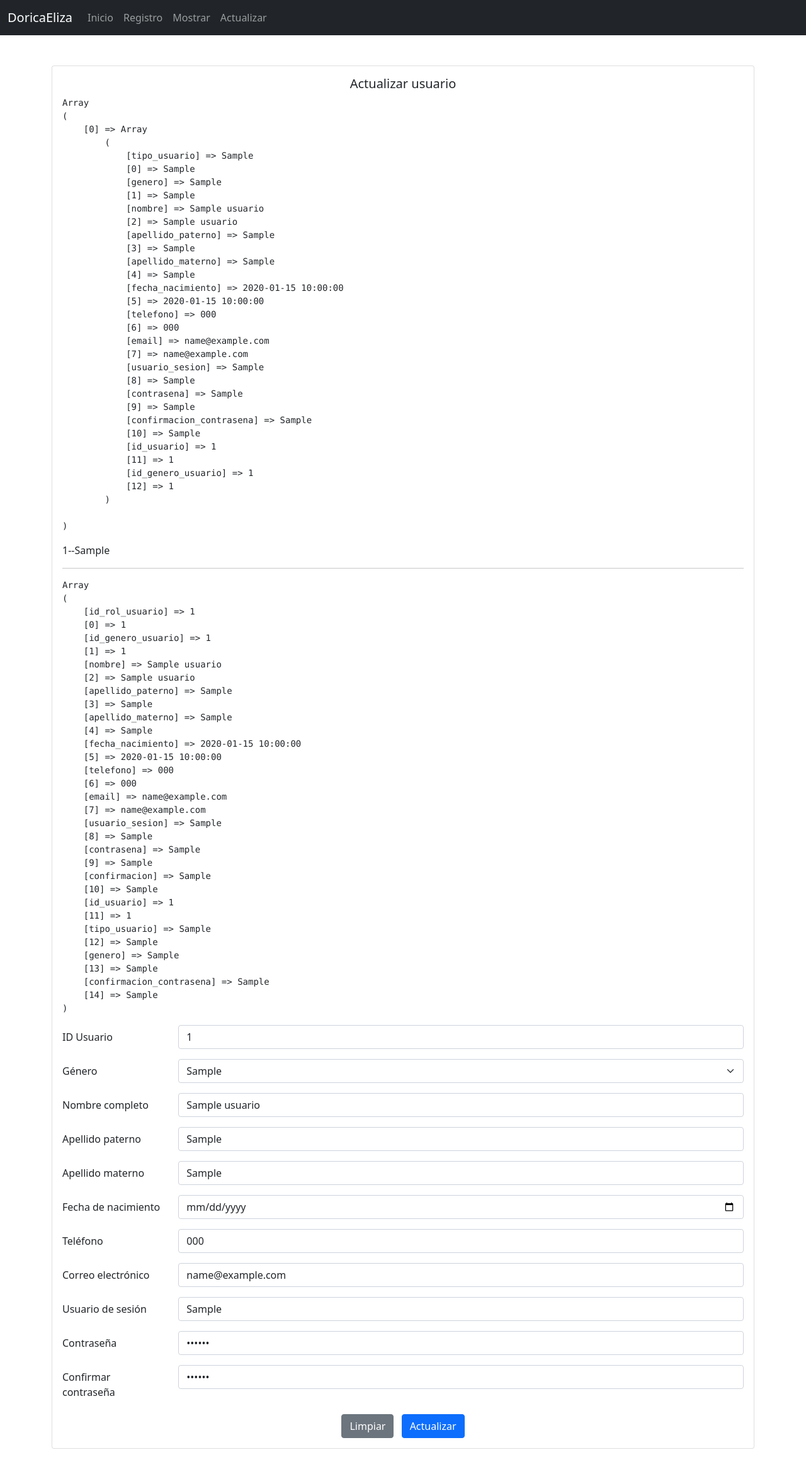
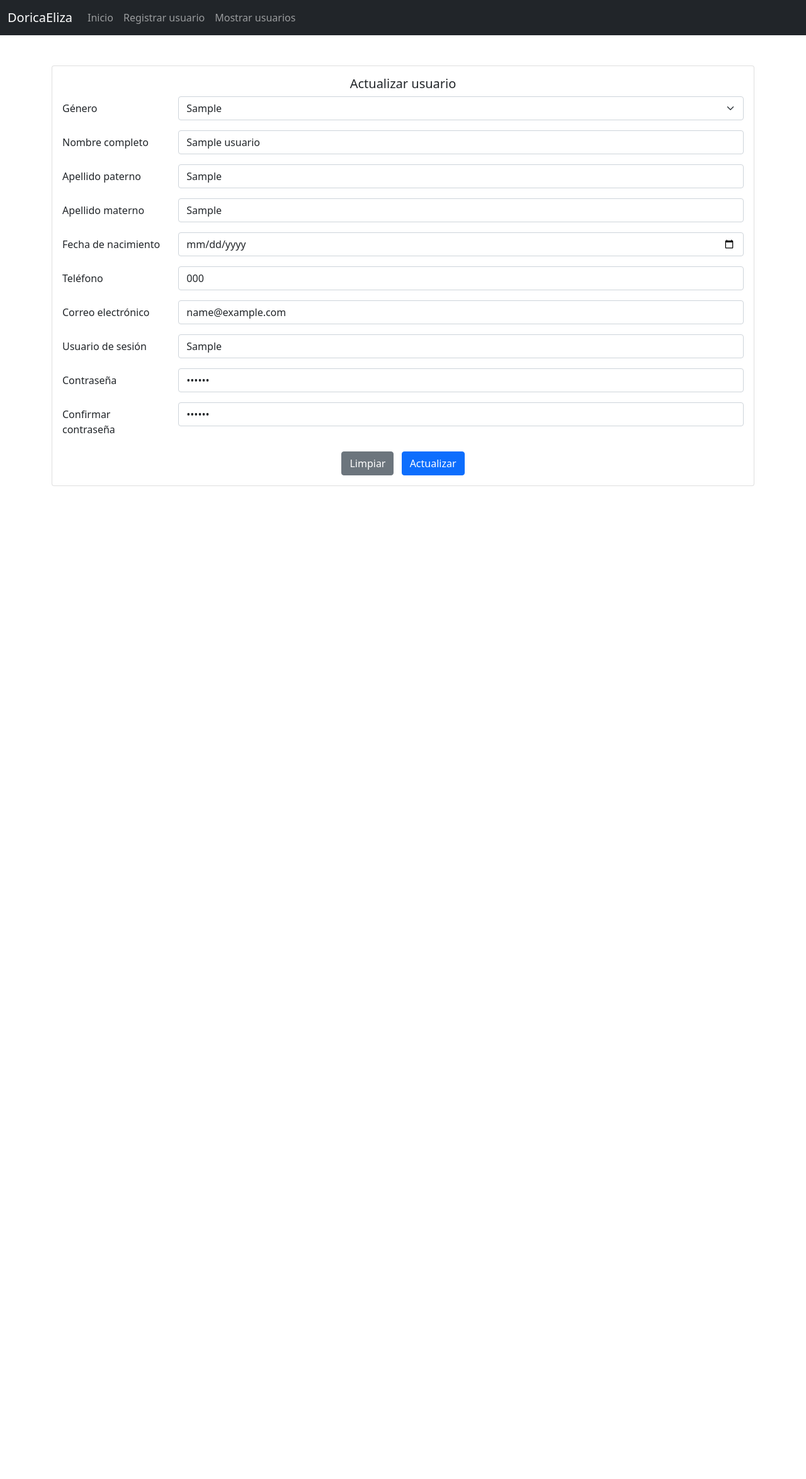
Before and after one commit to Fergalvarez/PDO, a PHP site: page /?action=editar_usuario&id=1 in a window 1280 px wide. Shown: the whole page at 63% size. After the commit the page ends 772 px from the top, so only its background shows below. Run offline with PHP 8.4, Linux system fonts and the light colour scheme; tables that the repository leaves empty or names only in its code hold one stand-in row (values such as "Sample post"); data that the repository does not hold is empty; some libraries are stand-ins or nearby versions.

Commit message:
Modify CRUD methods for user controller

```diff
--- a/controllers/UserController.php
+++ b/controllers/UserController.php
@@ -4,6 +4,7 @@ class UserController
 
   static function new()
   {
+    $generos = Gender::get_all();
     include "views/modules/registroUsuario.php";
   }
 
@@ -24,24 +25,30 @@ class UserController
         "confirmacion_contrasena" => $_POST['confirmacion_contrasena']
       );
       $respuesta = User::create($datos);
-      echo $respuesta;
+      if ($respuesta) {
+        echo ' <script>alert("Usuario registrado con éxito");</script> ';
+        echo '<script>window.location="index.php?action=registro"</script>';
+      }
+      include "views/modules/registroUsuario.php";
     }
   }
 
   static function get_all()
   {
     $results = User::get_all();
-    include "views/modules/mostrarUsuario.php";
+    include "views/modules/mostrarUsuarios.php";
   }
 
   static function edit($id)
   {
     $usuario = User::getById($id);
+    $generos = Gender::get_all();
     include "views/modules/actualizarUsuario.php";
   }
 
   static function update($id)
   {
+    $generos = Gender::get_all();
     if (isset($id)) {
       $datos = array(
         "tipo_usuario" => $_POST['tipo_usuario'],
@@ -58,29 +65,23 @@ class UserController
       );
 
       $respuesta = User::update($id, $datos);
-      if($respuesta == true){
-        var_dump($respuesta);
+      if ($respuesta) {
         echo '<script>alert("Usuario actualizado con éxito");</script> ';
         echo '<script>window.location="index.php?action=mostrar_usuarios"</script>';
-      }else{
-        $usuario = $_POST;
-        include "views/modules/actualizarUsuario.php";
       }
+      $usuario = $_POST;
+      include "views/modules/actualizarUsuario.php";
     }
-
   }
 
   static function delete($id)
-	{
-		if (isset($id))
-		{
-			$respuesta=User::delete($id);
+  {
+    if (isset($id)) {
+      $respuesta = User::delete($id);
       echo '<script>alert("Usuario eliminado con éxito");</script> ';
       echo '<script>window.location="index.php?action=mostrar_usuarios"</script>';
-		}else{
+    } else {
       echo '<script>window.location="index.php?action=mostrar_usuarios"</script>';
     }
-
-	}
-
+  }
 }
--- a/index.php
+++ b/index.php
@@ -1,6 +1,7 @@
 <?php
 require_once("controllers/UserController.php");
 require_once("models/user.php");
+require_once("models/gender.php");
 ?>
 
 <!DOCTYPE html>
@@ -23,36 +24,38 @@ require_once("models/user.php");
     <?php
     $action = isset($_GET["action"]) ? $_GET["action"] : '/';
     switch ($action) {
-      case 'registro':
+      case 'registrar_usuario':
         UserController::new();
         break;
-      case 'registrar_usuario':
+      case 'crear_usuario':
         UserController::create();
         break;
       case 'mostrar_usuarios':
         UserController::get_all();
         break;
       case 'editar_usuario':
-        $id = isset($_GET['id']) ? $_GET['id'] : ' ';
-        Usercontroller::edit($id);
+        $id = isset($_GET['id']) ? $_GET['id'] : '';
+        UserController::edit($id);
         break;
       case 'actualizar_usuario':
-        $id = isset($_GET['id']) ? $_GET['id'] : ' ';
-        Usercontroller::update($id);
+        $id = isset($_GET['id']) ? $_GET['id'] : '';
+        echo $id;
+        UserController::update($id);
         break;
       case 'eliminar_usuario':
-        $id = isset($_GET['id']) ? $_GET['id'] : ' ';
-        Usercontroller::delete($id);
+        $id = isset($_GET['id']) ? $_GET['id'] : '';
+        UserController::delete($id);
         break;
       default:
-        $show = new userController();
-        $show -> get_all();
+        $show = new UserController();
+        $show->get_all();
         break;
     }
     ?>
   </div>
 
-<script src="views/js/jquery-3.6.0.min.js"></script>
-<script src="views/js/bootstrap.min.js"></script>
+  <script src="views/js/jquery-3.6.0.min.js"></script>
+  <script src="views/js/bootstrap.min.js"></script>
 </body>
+
 </html>
--- /dev/null
+++ b/models/gender.php
@@ -0,0 +1,20 @@
+<?php
+
+error_reporting(0);
+
+require_once("conexion.php");
+
+class Gender extends Conexion
+{
+  public static function get_all()
+  {
+    try {
+      $smtp = Conexion::conectar()->prepare("SELECT * FROM genero");
+      $smtp->execute();
+    } catch (PDOException $e) {
+      echo $e->getMessage();
+      return false;
+    }
+    return $smtp->fetchAll();
+  }
+}
--- a/models/user.php
+++ b/models/user.php
@@ -22,25 +22,28 @@ class User extends Conexion
             $stmt->bindParam(":password", $datos["contrasena"], PDO::PARAM_STR);
             $stmt->bindParam(":confirmacion", $datos["confirmacion_contrasena"], PDO::PARAM_STR);
             $stmt->execute();
-            echo ' <script>alert("Usuario registrado con éxito");</script> ';
-            echo '<script>window.location="index.php?action=registro"</script>';
-
         } catch (PDOException $e) {
-            return $e->getMessage();
+            echo $e->getMessage();
+            return false;
         }
-
+        return true;
     }
 
     public static function get_all()
     {
-        $smtp = Conexion::conectar()->prepare("SELECT * FROM usuario");
-        $smtp->execute();
+        try {
+            $smtp = Conexion::conectar()->prepare("SELECT * FROM usuario");
+            $smtp->execute();
+        } catch (PDOException $e) {
+            echo $e->getMessage();
+            return false;
+        }
         return $smtp->fetchAll();
     }
 
     public static function getById($id)
     {
-        $stmt = Conexion::conectar()->prepare("SELECT * FROM usuario WHERE id_usuario='".$id."'");
+        $stmt = Conexion::conectar()->prepare("SELECT * FROM usuario WHERE id_usuario='" . $id . "' limit 1");
         $stmt->execute();
         return $stmt->fetch();
     }
@@ -48,8 +51,8 @@ class User extends Conexion
     public static function update($id, $datos)
     {
         try {
-            $stmt = Conexion::conectar()->prepare("UPDATE usuario SET id_rol_usuario = :rol, id_genero_usuario = :genero, nombre = :nombre, apellido_paterno = :apellidop, apellido_materno = :apellidom, fecha_nacimiento = :nacimiento, telefono = :telefono, email = :email, usuario_sesion = :usuario, contrasena = :password, confirmacion = :confirmacion where id_usuario = '".$id."'");
-            $stmt->bindParam(":id", $datos["id_usuario"], PDO::PARAM_STR);
+            $stmt = Conexion::conectar()->prepare("UPDATE usuario SET id_rol_usuario = :rol, id_genero_usuario = :genero, nombre = :nombre, apellido_paterno = :apellidop, apellido_materno = :apellidom, fecha_nacimiento = :nacimiento, telefono = :telefono, email = :email, usuario_sesion = :usuario, contrasena = :password, confirmacion = :confirmacion where id_usuario = :id ");
+            $stmt->bindParam(":id", $id, PDO::PARAM_STR);
             $stmt->bindParam(":rol", $datos["tipo_usuario"], PDO::PARAM_STR);
             $stmt->bindParam(":genero", $datos["genero"], PDO::PARAM_STR);
             $stmt->bindParam(":nombre", $datos["nombre"], PDO::PARAM_STR);
@@ -62,36 +65,34 @@ class User extends Conexion
             $stmt->bindParam(":password", $datos["contrasena"], PDO::PARAM_STR);
             $stmt->bindParam(":confirmacion", $datos["confirmacion_contrasena"], PDO::PARAM_STR);
             $stmt->execute();
-
         } catch (PDOException $e) {
-            return $e->getMessage();
+            echo $e->getMessage();
+            return false;
         }
         return $stmt;
     }
 
-    public static function gender($genero)
+    public static function user_gender($id_genero_usuario)
     {
         try {
-            ($genero>0)?$adicional="id_genero_usuario= ".$genero:$adicional="id_genero_usuario>0";
-            $stmt = Conexion::conectar()->prepare("SELECT * FROM genero_usuario WHERE ".$adicional);
+            $stmt = Conexion::conectar()->prepare("SELECT * FROM genero_usuario WHERE id_genero_usuario=" . $id_genero_usuario . " limit 1");
             $stmt->execute();
-            if ($genero>0){
-                return $stmt->fetch();
-            }
-            if ($genero==0){
-                return $stmt->fetchAll();
-            }
-
         } catch (PDOException $e) {
-            return $e->getMessage();
+            echo $e->getMessage();
+            return false;
         }
-
+        return $stmt->fetch();
     }
 
     public static function delete($id)
-	{
-		$stmt = Conexion::conectar()->prepare("DELETE FROM usuario WHERE id_usuario='".$id."'");
-		$stmt->execute();
+    {
+        try {
+            $stmt = Conexion::conectar()->prepare("DELETE FROM usuario WHERE id_usuario='" . $id . "'");
+            $stmt->execute();
+        } catch (PDOException $e) {
+            echo $e->getMessage();
+            return false;
+        }
         return $stmt;
-	}
+    }
 }
--- a/views/modules/actualizarUsuario.php
+++ b/views/modules/actualizarUsuario.php
@@ -16,98 +16,75 @@
                 <div class="card">
                     <div class="card-body">
                         <h5 class="card-title text-center">Actualizar usuario</h5>
-                        <form action="?action=actualizar_usuario&id=<?php echo $id?>" method="post">
-                        <?php
-                          $gender = User::gender($usuario['id_genero_usuario']);
+                        <form action="?action=actualizar_usuario&id=<?= $id ?>" method="post">
+                            <input type="hidden" name="tipo_usuario" value="<?php echo $usuario['id_rol_usuario']; ?>">
 
-                          $genero = User::gender(0);
-                            echo "<pre>";
-                        print_r($genero);
-                        echo "</pre>";
-                        echo $gender['id_genero_usuario'] ."--". $gender['genero'];
-                        echo "<hr/>";
-
-                            echo "<pre>";
-                        print_r($usuario);
-                        echo "</pre>";
-                        ?>
-                        <div class="mb-3 row">
-                                <label for="id_usuario" class="col-sm-2 col-form-label">ID Usuario</label>
-                                <div class="col-sm-10">
-                                    <input type="text" class="form-control" name="id_usuario" value="<?php echo $usuario['id_usuario']; ?>" required>
-                                </div>
-                            </div>
-                            <div class="form-group" hidden>
-                                <label for="userType" class="col-sm-2 col-form-label">Usuario</label>
-                                <input type="radio" name="tipo_usuario" value="<?php echo $usuario['id_rol_usuario']; ?>" checked>Cliente
-                            </div>
                             <div class="mb-3 row">
                                 <label for="genero" class="col-sm-2 col-form-label">Género</label>
                                 <div class="col-sm-10">
 
                                     <select class="form-select" aria-label="Default select example" name="genero">
-                                        <option value="<?php echo $gender['id_genero_usuario'] ?>"><?php echo $gender['genero'] ?></option>
-                                        <?php
-
-                                         foreach($genero as $value){
-                                                echo '<option value="'.$value['id_genero_usuario'].'">'.$value['genero'].'</option>';
-                                         }
-                                         ?>
+                                        <option>Selecciona</option>
+                                        <?php foreach ($generos as $value) { ?>
+                                            <option value="<?= $value['id_genero_usuario'] ?>" <?= $value['id_genero_usuario'] == $usuario['id_genero_usuario'] ? 'selected' : '' ?>>
+                                                <?= $value['genero'] ?>
+                                            </option>;
+                                        <?php } ?>
                                     </select>
                                 </div>
                             </div>
                             <div class="mb-3 row">
                                 <label for="nombre" class="col-sm-2 col-form-label">Nombre completo</label>
                                 <div class="col-sm-10">
-                                    <input type="text" class="form-control" name="nombre" value="<?php echo $usuario['nombre']; ?>" required>
+                                    <input type="text" class="form-control" name="nombre" value="<?= $usuario['nombre']; ?>" required>
                                 </div>
                             </div>
                             <div class="mb-3 row">
                                 <label for="apellido_paterno" class="col-sm-2 col-form-label">Apellido paterno</label>
                                 <div class="col-sm-10">
-                                    <input type="text" class="form-control" name="apellido_paterno" value="<?php echo $usuario['apellido_paterno']; ?>" required>
+                                    <input type="text" class="form-control" name="apellido_paterno" value="<?= $usuario['apellido_paterno']; ?>" required>
                                 </div>
                             </div>
                             <div class="mb-3 row">
                                 <label for="apellido_materno" class="col-sm-2 col-form-label">Apellido materno</label>
                                 <div class="col-sm-10">
-                                    <input type="text" class="form-control" name="apellido_materno" value="<?php echo $usuario['apellido_materno']; ?>" required>
+                                    <input type="text" class="form-control" name="apellido_materno" value="<?= $usuario['apellido_materno']; ?>" required>
                                 </div>
                             </div>
                             <div class="mb-3 row">
                                 <label for="fecha_nacimiento" class="col-sm-2 col-form-label">Fecha de nacimiento</label>
                                 <div class="col-sm-10">
-                                    <input type="date" class="form-control" name="fecha_nacimiento" value="<?php echo $usuario['fecha_nacimiento']; ?>" required>
+                                    <input type="date" class="form-control" name="fecha_nacimiento" value="<?= $usuario['fecha_nacimiento']; ?>" required>
                                 </div>
                             </div>
                             <div class="mb-3 row">
                                 <label for="telefono" class="col-sm-2 col-form-label">Teléfono</label>
                                 <div class="col-sm-10">
-                                    <input type="text" class="form-control" name="telefono" value="<?php echo $usuario['telefono']; ?>" required>
+                                    <input type="text" class="form-control" name="telefono" value="<?= $usuario['telefono']; ?>" required>
                                 </div>
                             </div>
                             <div class="mb-3 row">
                                 <label for="email" class="col-sm-2 col-form-label">Correo electrónico</label>
                                 <div class="col-sm-10">
-                                    <input type="email" class="form-control" name="email" value="<?php echo $usuario['email']; ?>" required>
+                                    <input type="email" class="form-control" name="email" value="<?= $usuario['email']; ?>" required>
                                 </div>
                             </div>
                             <div class="mb-3 row">
                                 <label for="usuario_sesion" class="col-sm-2 col-form-label">Usuario de sesión</label>
                                 <div class="col-sm-10">
-                                    <input type="text" class="form-control" name="usuario_sesion" value="<?php echo $usuario['usuario_sesion']; ?>" required>
+                                    <input type="text" class="form-control" name="usuario_sesion" value="<?= $usuario['usuario_sesion']; ?>" required>
                                 </div>
                             </div>
                             <div class="mb-3 row">
                                 <label for="contrasena" class="col-sm-2 col-form-label">Contraseña</label>
                                 <div class="col-sm-10">
-                                    <input type="password" class="form-control" name="contrasena" value="<?php echo $usuario['contrasena']; ?>" required>
+                                    <input type="password" class="form-control" name="contrasena" value="<?= $usuario['contrasena']; ?>" required>
                                 </div>
                             </div>
                             <div class="mb-3 row">
                                 <label for="confirmacion_contraseña" class="col-sm-2 col-form-label">Confirmar contraseña</label>
                                 <div class="col-sm-10">
-                                    <input type="password" class="form-control" name="confirmacion_contrasena" value="<?php echo $usuario['confirmacion']; ?>" required>
+                                    <input type="password" class="form-control" name="confirmacion_contrasena" value="<?= $usuario['confirmacion']; ?>" required>
                                 </div>
                             </div>
                             <div class="text-center">
--- a/views/modules/navegacion.php
+++ b/views/modules/navegacion.php
@@ -10,13 +10,10 @@
           <a class="nav-link" href="index.php">Inicio</a>
         </li>
         <li class="nav-item">
-          <a class="nav-link" href="index.php?action=registro">Registro</a>
-        </li>
-       <li class="nav-item">
-          <a class="nav-link" href="index.php?action=mostrar_usuarios">Mostrar</a>
+          <a class="nav-link" href="index.php?action=registrar_usuario">Registrar usuario</a>
         </li>
         <li class="nav-item">
-          <a class="nav-link" href="index.php?action=editar_usuario&id=" <?php.$id["id_usuario"]?>>Actualizar</a>
+          <a class="nav-link" href="index.php?action=mostrar_usuarios">Mostrar usuarios</a>
         </li>
       </ul>
     </div>
```
Also changed, not shown: controllers/RutasController.php (deleted, +0 -27 lines), models/rutas.php (deleted, +0 -20 lines), views/modules/registroUsuario.php (+7 -4 lines), views/modules/mostrarUsuarios.php (renamed from views/modules/mostrarUsuario.php), views/modules/plantilla.php (deleted).
